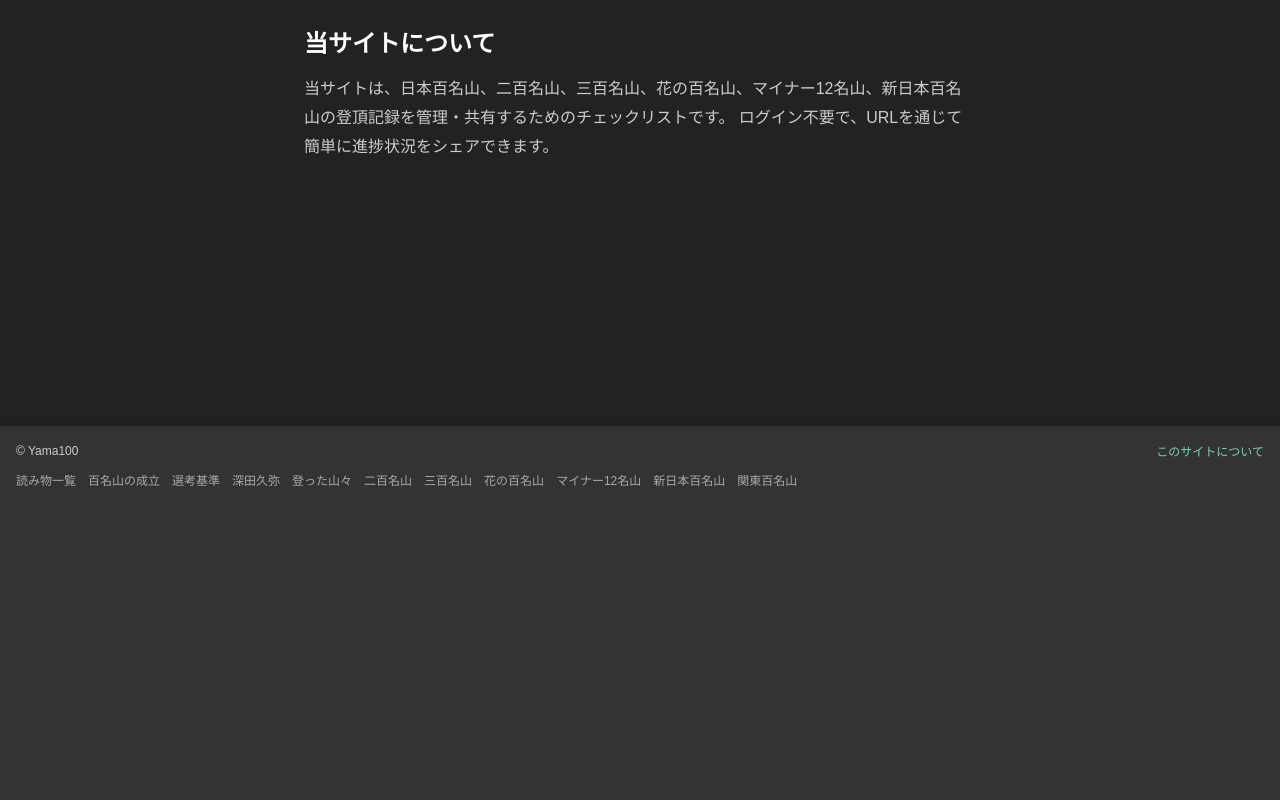
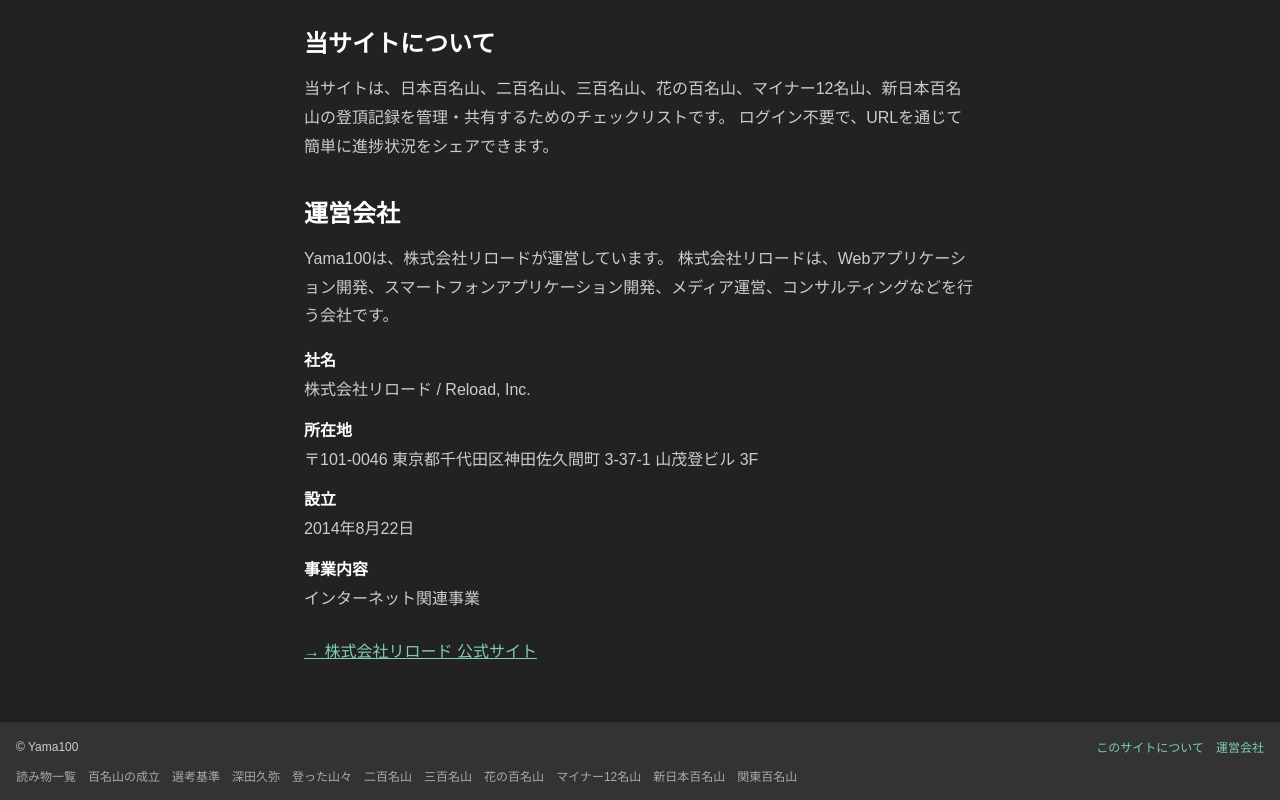
Before and after one commit to reload-co-jp/yama100, a Next.js app: page /about in a window 1280 px wide. Shown: the part 335-1135 px from the top of the page. Before the commit the page ends 839 px from the top, so only its background shows below. Built offline with nearby package versions, Linux system fonts and the light colour scheme; no server answers.

Commit message:
Add company information

```diff
--- a/app/about/page.tsx
+++ b/app/about/page.tsx
@@ -3,7 +3,7 @@
 
 export const metadata = {
   title: "日本百名山とは",
-  description: "日本百名山についての説明と、このサイトの目的について",
+  description: "日本百名山についての説明と、このサイトの目的、運営会社について",
 }
 
 const Page: FC = () => {
@@ -35,6 +35,37 @@
         当サイトは、日本百名山、二百名山、三百名山、花の百名山、マイナー12名山、新日本百名山の登頂記録を管理・共有するためのチェックリストです。
         ログイン不要で、URLを通じて簡単に進捗状況をシェアできます。
       </p>
+
+      <h2 style={{ color: "#fff", fontSize: "1.5rem", marginTop: "32px", marginBottom: "16px" }}>
+        運営会社
+      </h2>
+      <p style={{ lineHeight: 1.8, marginBottom: "16px" }}>
+        Yama100は、株式会社リロードが運営しています。
+        株式会社リロードは、Webアプリケーション開発、スマートフォンアプリケーション開発、メディア運営、コンサルティングなどを行う会社です。
+      </p>
+      <dl style={{ display: "grid", gap: "12px", lineHeight: 1.8, marginBottom: "24px" }}>
+        <div>
+          <dt style={{ color: "#fff", fontWeight: 700 }}>社名</dt>
+          <dd style={{ margin: 0 }}>株式会社リロード / Reload, Inc.</dd>
+        </div>
+        <div>
+          <dt style={{ color: "#fff", fontWeight: 700 }}>所在地</dt>
+          <dd style={{ margin: 0 }}>〒101-0046 東京都千代田区神田佐久間町 3-37-1 山茂登ビル 3F</dd>
+        </div>
+        <div>
+          <dt style={{ color: "#fff", fontWeight: 700 }}>設立</dt>
+          <dd style={{ margin: 0 }}>2014年8月22日</dd>
+        </div>
+        <div>
+          <dt style={{ color: "#fff", fontWeight: 700 }}>事業内容</dt>
+          <dd style={{ margin: 0 }}>インターネット関連事業</dd>
+        </div>
+      </dl>
+      <p style={{ lineHeight: 1.8 }}>
+        <a href="https://reload.co.jp/" style={{ color: "#7ecfb3" }}>
+          → 株式会社リロード 公式サイト
+        </a>
+      </p>
     </div>
   )
 }
--- a/app/layout.tsx
+++ b/app/layout.tsx
@@ -232,7 +232,10 @@
         >
           <div style={{ display: "flex", justifyContent: "space-between", alignItems: "center" }}>
             <p style={{ margin: 0 }}>&copy; Yama100</p>
-            <Link href="/about/" style={{ color: "#7ecfb3", textDecoration: "none" }}>このサイトについて</Link>
+            <div style={{ display: "flex", flexWrap: "wrap", gap: "12px", justifyContent: "flex-end" }}>
+              <Link href="/about/" style={{ color: "#7ecfb3", textDecoration: "none" }}>このサイトについて</Link>
+              <a href="https://reload.co.jp/" style={{ color: "#7ecfb3", textDecoration: "none" }}>運営会社</a>
+            </div>
           </div>
           <div style={{ display: "flex", flexWrap: "wrap", gap: "12px" }}>
             <Link href="/articles/" style={{ color: "#aaa", textDecoration: "none" }}>読み物一覧</Link>
```
